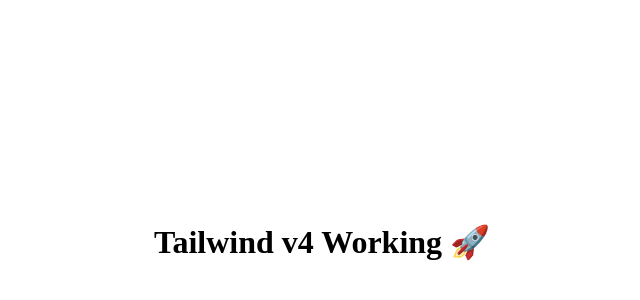
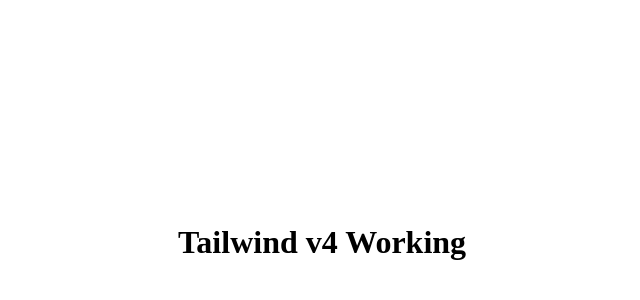
Before and after one commit to darshaigroup/darshai-frontend, a React (Vite) app: page / in a window 1280 px wide. Shown: the part 166-466 px from the top of the page, without its empty margins (318-958 px from the left). Built offline with nearby package versions, Linux system fonts and the light colour scheme.

Commit message:
Minor updates: removed emoji from App.jsx, updated demo.jsx

```diff
--- a/src/App.jsx
+++ b/src/App.jsx
@@ -11,7 +11,7 @@
   return (
    <div className="h-screen flex items-center justify-center bg-gray-100">
       <h1 className="text-5xl font-bold text-green-600">
-        Tailwind v4 Working 🚀
+        Tailwind v4 Working
       </h1>
     </div>
   );
--- a/src/context/demo.jsx
+++ b/src/context/demo.jsx
@@ -1 +1 @@
-shshs
+shshsgit
```
